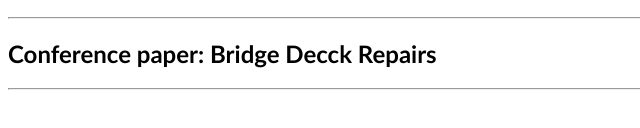
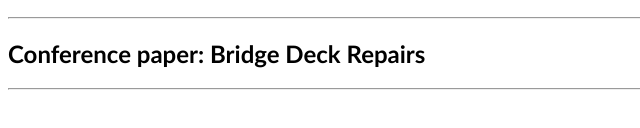
Before and after one commit to FEPSFY6883784/FEPSFY6883784, a plain HTML site: page index.html in a window 1280 px wide. Shown: the part 422-550 px from the top of the page, 0-640 px from the left. Drawn offline with Linux system fonts and the light colour scheme.

Commit message:
Update index.html

```diff
--- a/index.html
+++ b/index.html
@@ -8,5 +8,5 @@
       <h1><b>ENG0018 Computer Laboratory 2023/24</b></h1>
       <h2>Student URN:6883784</h2>
     <hr>
-    <h2 style="font-family:calibri;"><b>Conference paper: Bridge Decck Repairs</b></h2>
+    <h2 style="font-family:calibri;"><b>Conference paper: Bridge Deck Repairs</b></h2>
     <hr>
```
